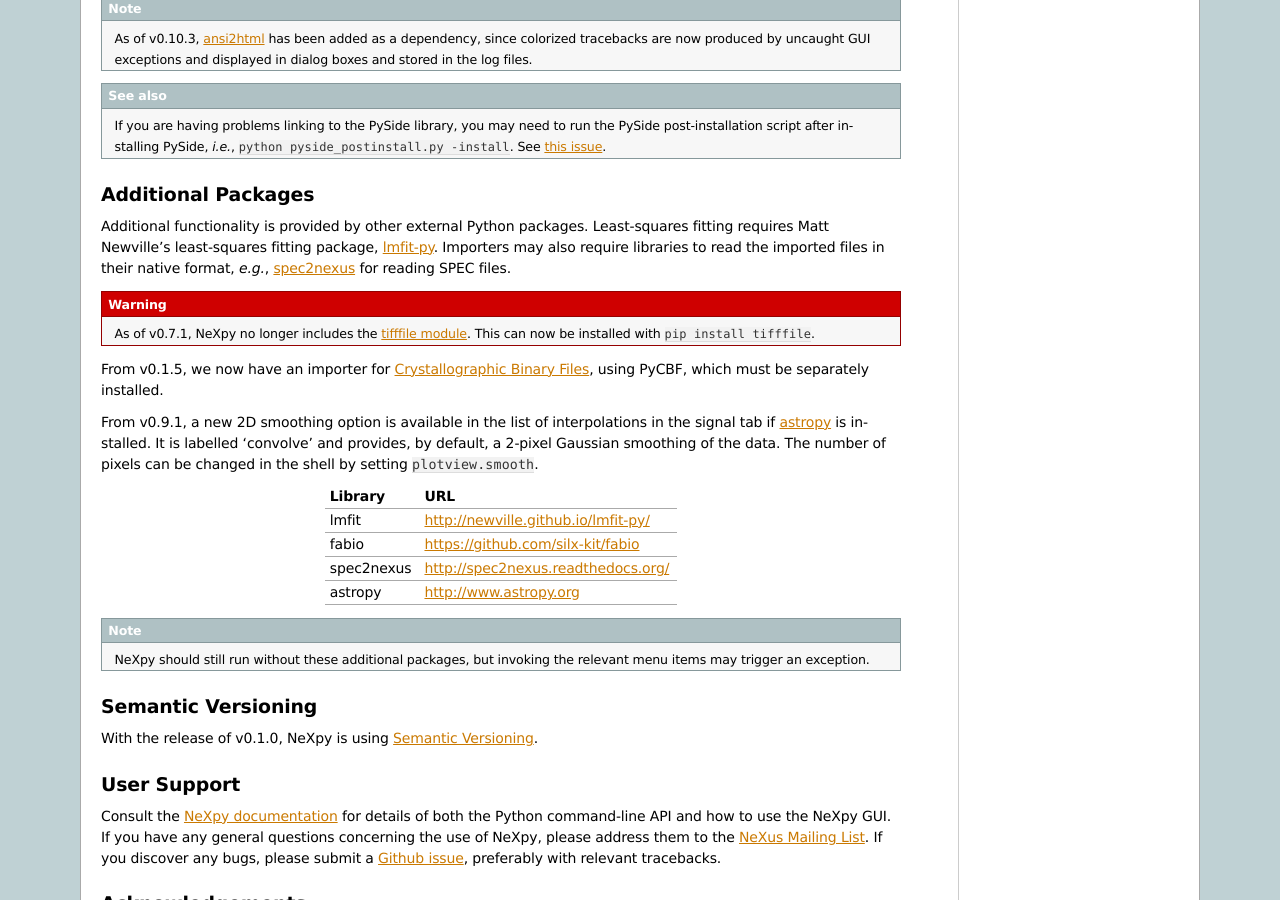
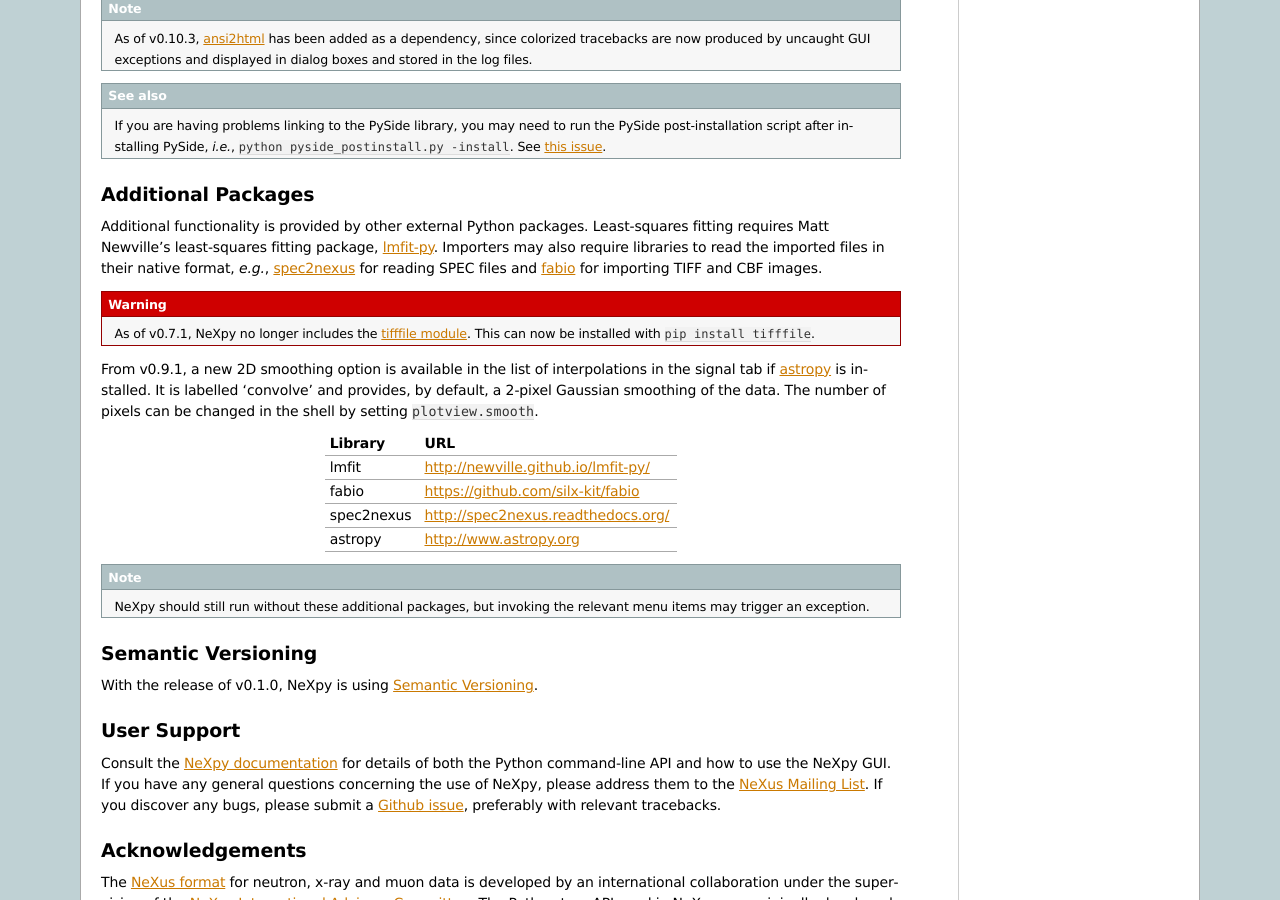
Before and after one commit to nexpy/nexpy, a Sphinx documentation site: the page built from doc/source/includeme.rst, in a window 1280 px wide and 900 px high, scrolled down 1990 px. Built offline with Sphinx 7.4.7, drawn with Linux system fonts in a browser that asks for light colours.

Commit message:
Update version and required libraries

```diff
--- a/README.rst
+++ b/README.rst
@@ -136,15 +136,12 @@
 Least-squares fitting requires Matt Newville's least-squares fitting package,
 `lmfit-py <http://newville.github.io/lmfit-py>`_. Importers may also require
 libraries to read the imported files in their native format, *e.g.*, `spec2nexus
-<http://spec2nexus.readthedocs.org/>`_ for reading SPEC files.
+<http://spec2nexus.readthedocs.org/>`_ for reading SPEC files and
+`fabio <https://github.com/silx-kit/fabio>`_ for importing TIFF and CBF images.
 
 .. warning:: As of v0.7.1, NeXpy no longer includes the `tifffile module
              <https://pypi.python.org/pypi/tifffile>`_. This can now be
              installed with ``pip install tifffile``.
-
-From v0.1.5, we now have an importer for `Crystallographic Binary Files
-<http://www.bernstein-plus-sons.com/software/CBF/>`_, using PyCBF, which must
-be separately installed.
 
 From v0.9.1, a new 2D smoothing option is available in the list of
 interpolations in the signal tab if `astropy <http://www.astropy.org>`_
--- a/doc/source/index.rst
+++ b/doc/source/index.rst
@@ -17,7 +17,7 @@
 <https://github.com/nexpy/nexusformat>`_ package, which utilizes
 `h5py <http://www.h5py.org/>`_. The Python API is also described here.
 
-.. note:: NeXpy v0.10.10 is now available for `download
+.. note:: NeXpy v0.10.11 is now available for `download
           <https://pypi.python.org/pypi/NeXpy/>`_ (`Release Notes
           <https://github.com/nexpy/nexpy/releases>`_). This is a beta-release
           so please post any issues that you encounter on the `NeXpy GitHub
```
